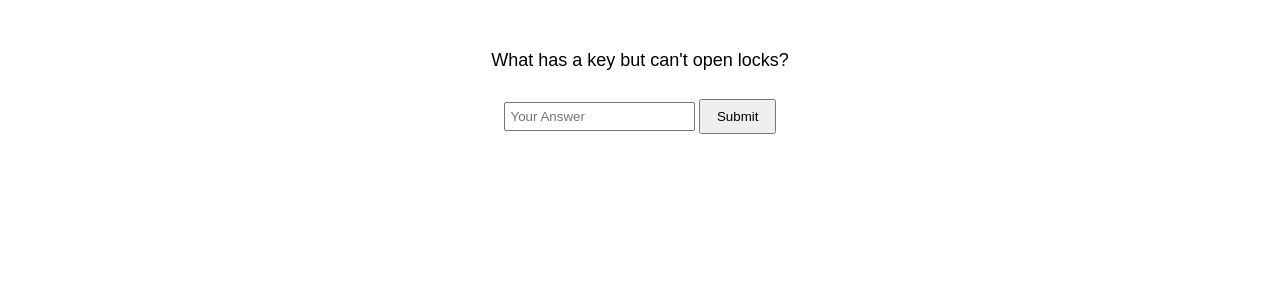
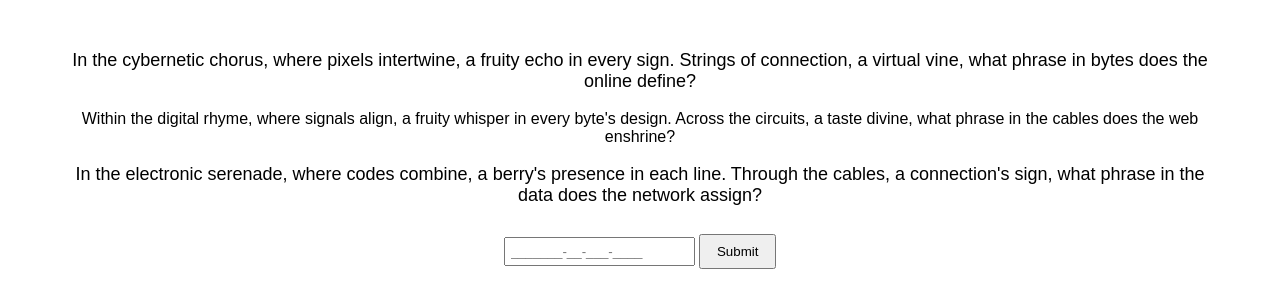
Before and after one commit to asdrastro/passwordRiddle, a plain HTML site: page Index.html in a window 1280 px wide. Drawn offline with Linux system fonts and the light colour scheme.

Commit message:
Update Index.html

```diff
--- a/Index.html
+++ b/Index.html
@@ -8,8 +8,10 @@
 </head>
 <body>
     <div id="riddle-container">
-        <p id="riddle-text">What has a key but can't open locks?</p>
-        <input type="text" id="answer-input" placeholder="Your Answer">
+        <p id="riddle-text">In the cybernetic chorus, where pixels intertwine, a fruity echo in every sign. Strings of connection, a virtual vine, what phrase in bytes does the online define?</p
+          <p id="riddle-text">Within the digital rhyme, where signals align, a fruity whisper in every byte's design. Across the circuits, a taste divine, what phrase in the cables does the web enshrine?</p>
+        <p id="riddle-text">In the electronic serenade, where codes combine, a berry's presence in each line. Through the cables, a connection's sign, what phrase in the data does the network assign?</p>
+        <input type="text" id="answer-input" placeholder="_______-__-___-____">
         <button onclick="checkAnswer()">Submit</button>
     </div>
 
```
